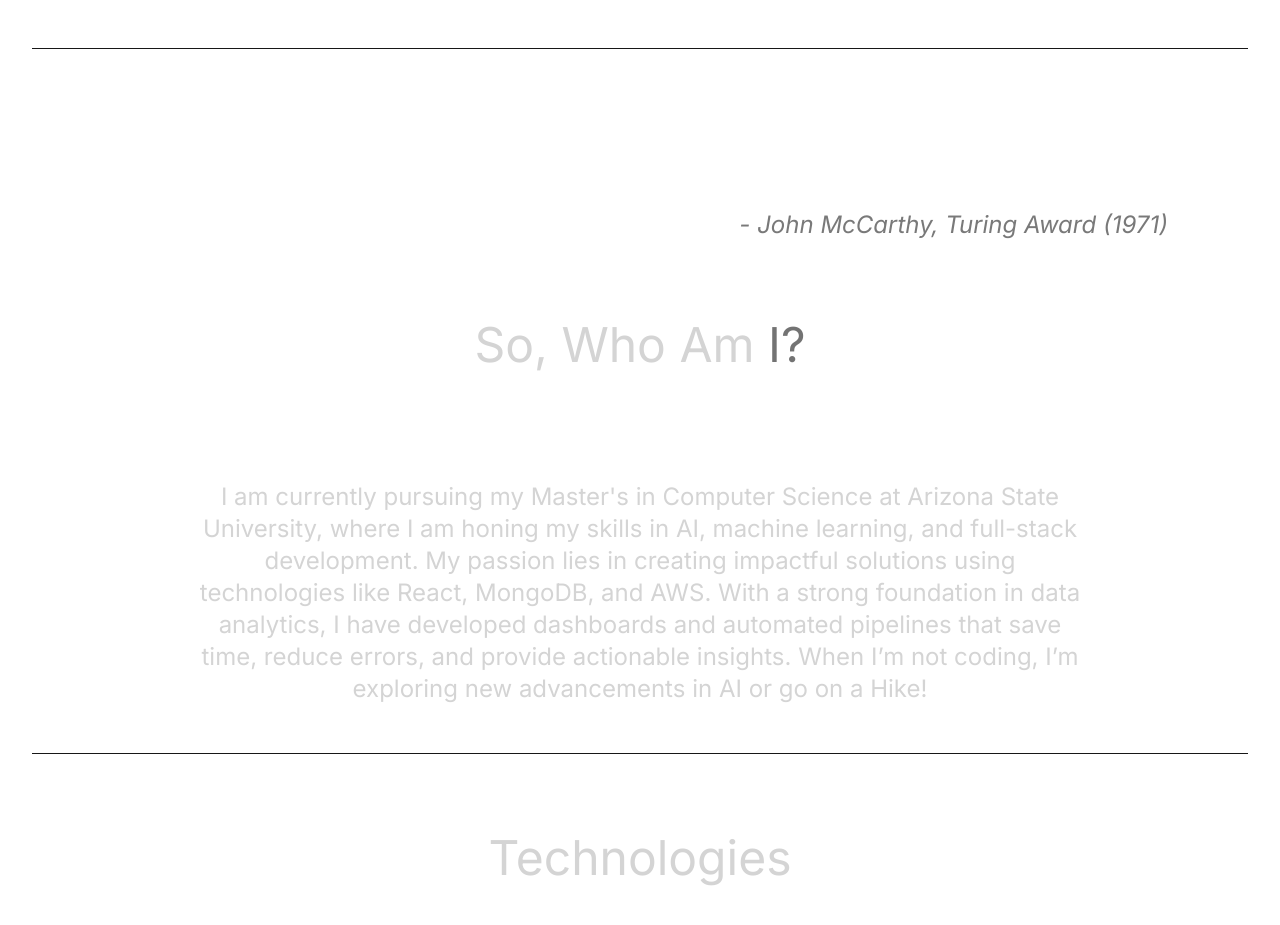
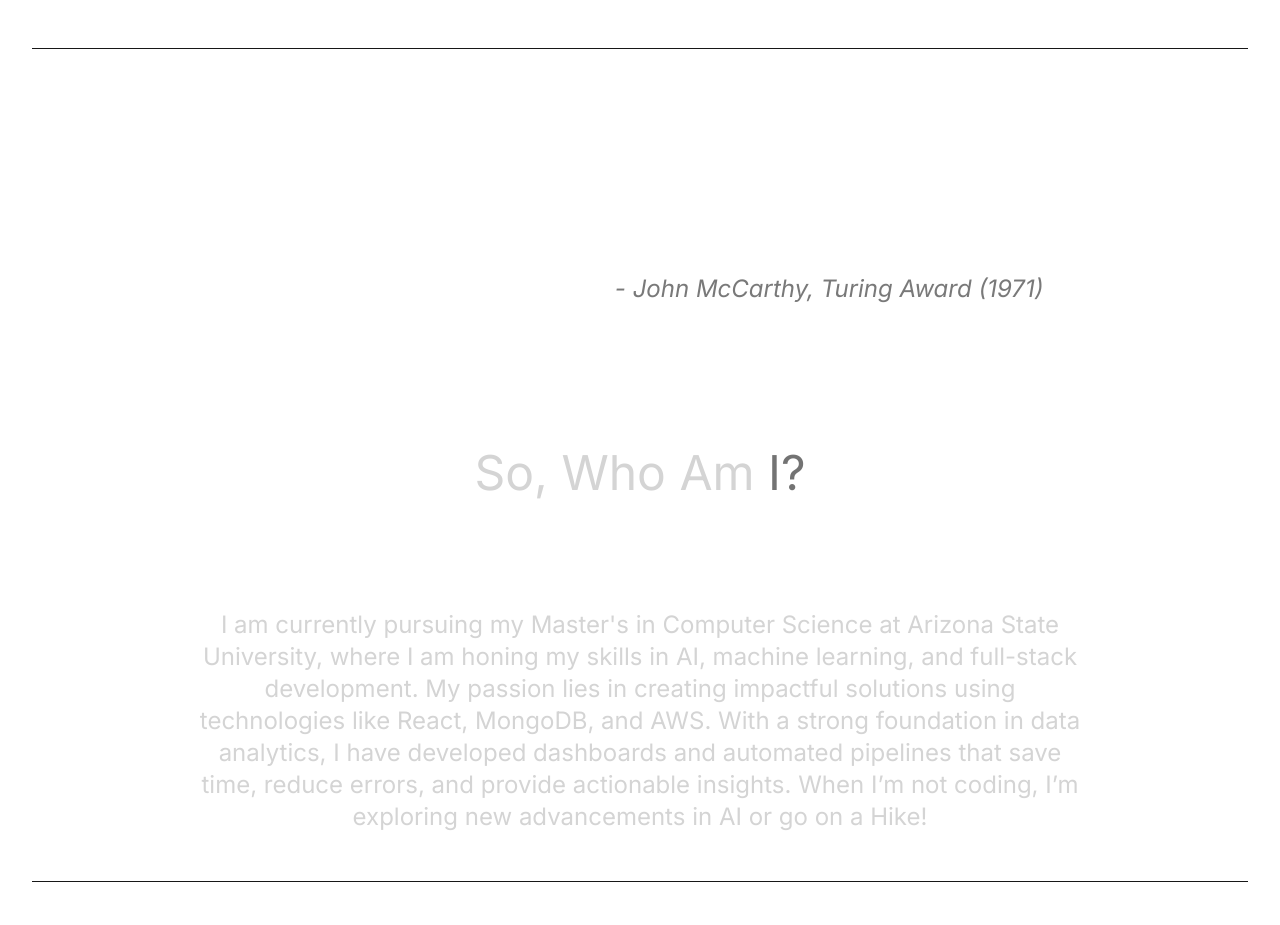
Before and after one commit to praveen-raj-m/mysite, a React (Vite) app: page / in a window 1280 px wide. Shown: the part 884-1809 px from the top of the page. Built offline with nearby package versions, Linux system fonts and the light colour scheme.

Commit message:
Update About.jsx

```diff
--- a/src/components/About.jsx
+++ b/src/components/About.jsx
@@ -47,6 +47,7 @@ const About = () => {
         animate="visible"
         className="text-center my-20"
       >
+       <div className="h-48 lg:h-60 flex items-center justify-center">
         <motion.div
           key={currentQuoteIndex}
           variants={quoteAnimation}
@@ -62,6 +63,7 @@ const About = () => {
             </span>
           </p>
         </motion.div>
+         </div>
       </motion.div>
       <motion.h1
         variants={container(0.5)}
```
